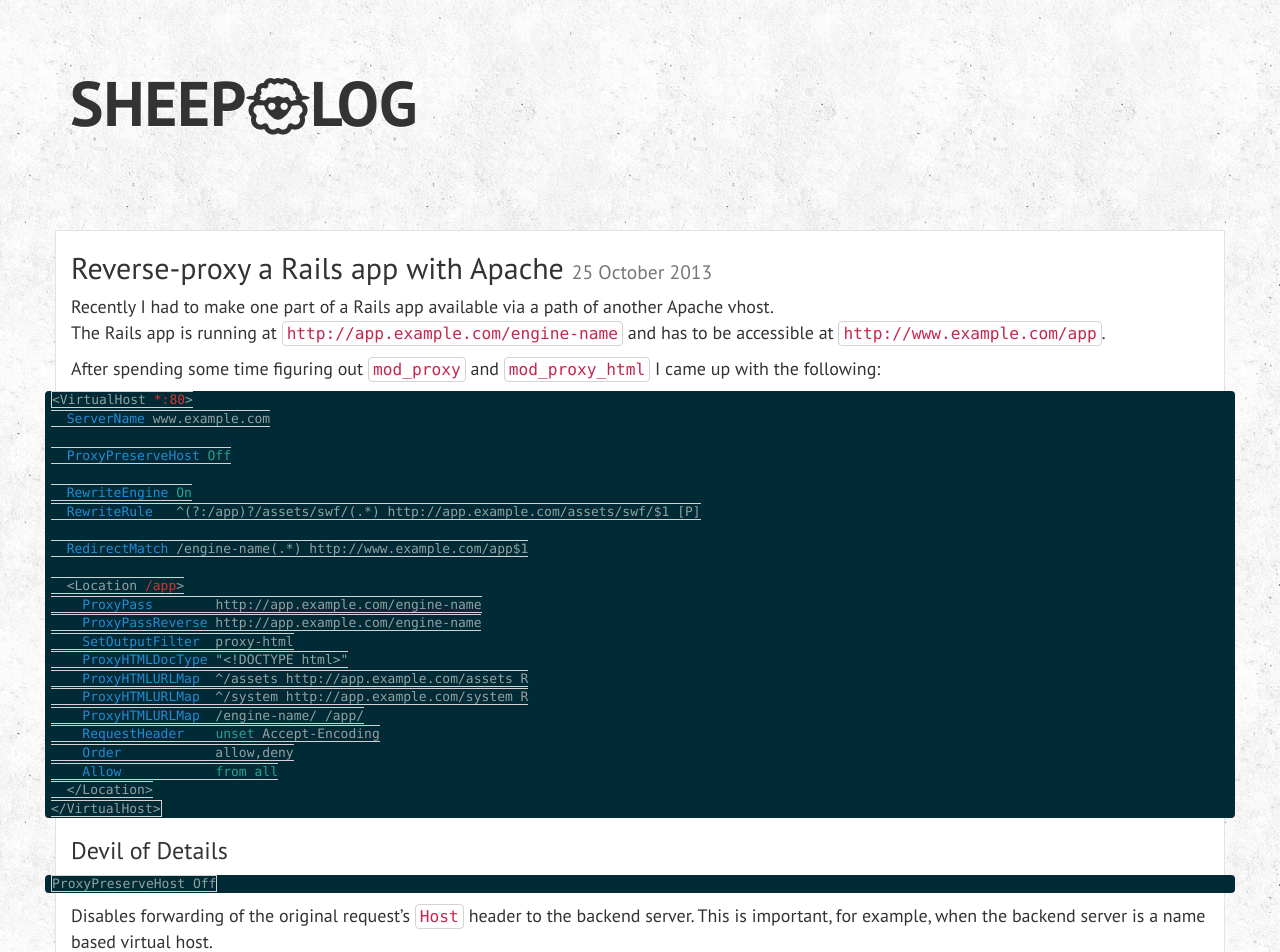
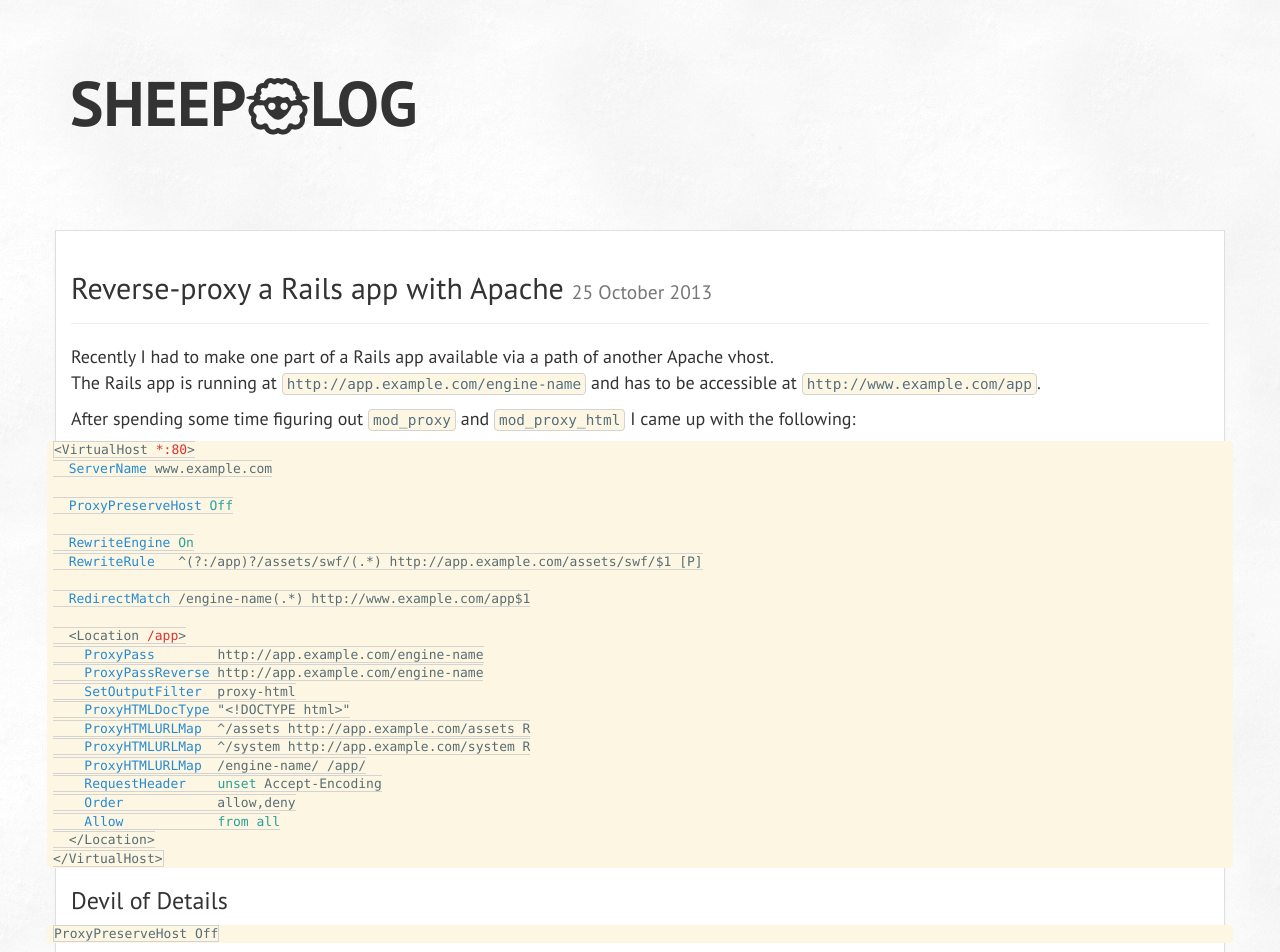
Before and after one commit to glaszig/glaszig.github.io, a Jekyll site: the page built from _posts/2013-10-25-reverse-proxy-a-rails-app.md, in a window 1280 px wide. Shown: the top 952 px of the page. Built offline with Jekyll 4.4.1, drawn with Linux system fonts in a browser that asks for light colours; nearby versions of some CDN libraries; Markdown is read by kramdown in place of the engine named in the settings; comment, search, counter and statistics services are not loaded.

Commit message:
more suble background, styles

```diff
--- a/_layouts/blog.html
+++ b/_layouts/blog.html
@@ -12,7 +12,7 @@
 
 <div class="container post">
 
-  <h2>{{ page.subtitle }} <small>{{ page.date | date: "%-d %B %Y" }}</small></h2>
+  <div class="page-header"><h2>{{ page.subtitle }} <small>{{ page.date | date: "%-d %B %Y" }}</small></h2></div>
 
   {{ content }}
 
--- a/_layouts/master.html
+++ b/_layouts/master.html
@@ -7,7 +7,7 @@
     <title>{% if page.subtitle %}{{ page.subtitle }} - {% endif %}{{ page.title }}</title>
     <link href="//netdna.bootstrapcdn.com/bootstrap/3.0.0/css/bootstrap.min.css" rel="stylesheet">
     <link href="//netdna.bootstrapcdn.com/font-awesome/3.2.1/css/font-awesome.min.css" rel="stylesheet">
-    <link rel="stylesheet" type="text/css" href="/static/syntax/solarized.css">
+    <link rel="stylesheet" type="text/css" href="/static/syntax/solarized-light.css">
     <link rel="stylesheet" type="text/css" href="/static/style.css">
   </head>
 
--- a/static/style.css
+++ b/static/style.css
@@ -5,7 +5,7 @@
 }
 
 body {
-  background: url('wall4.png');
+  background: url('snow.png');
   text-shadow: 0 1px 0 #fff;
   font-size: 18px;
 }
@@ -15,7 +15,7 @@
 only screen and (-o-min-device-pixel-ratio: 3/2),
 only screen and (min-device-pixel-ratio: 1.5) {
     body {
-        background-image: url('wall4@2x.png');
+        background-image: url('snow@2x.png');
         background-size: 300px 300px;
     }
 }
@@ -27,8 +27,8 @@
 }
 
 .highlight {
-  margin-left: -16px;
-  margin-right: -16px;
+  margin-left: -15px;
+  margin-right: -15px;
   padding: 0 6px;
 }
 
@@ -41,16 +41,14 @@
 
 code {
   border: 1px solid #d3d3d3;
-  background-color: rgba(255, 255, 255, 0.3);
+  background-color: #FDF6E3;
+  color: #586E75;
+  font-size: 80%;
   white-space: pre-wrap;       /* css-3 */
   white-space: -moz-pre-wrap;  /* Mozilla, since 1999 */
   white-space: -pre-wrap;      /* Opera 4-6 */
   white-space: -o-pre-wrap;    /* Opera 7 */
   word-wrap: break-word;       /* Internet Explorer 5.5+ */
-}
-
-pre code {
-  color: #93a1a1;
 }
 
 header h1 a {
@@ -119,7 +117,8 @@
 
 .post, .comments {
   background: white;
-  border: 1px solid #e3e3e3;
+  border: 1px solid #dfdfdf;
+  box-shadow: 0 2px 3px #efefef;
 }
 
 #disqus_thread {
```
Also changed, not shown: static/snow.png (added), static/snow@2x.png (added), static/wall4.png (deleted), static/wall4@2x.png (deleted).
